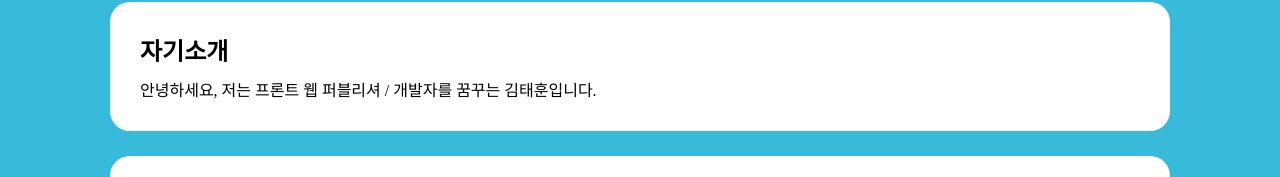
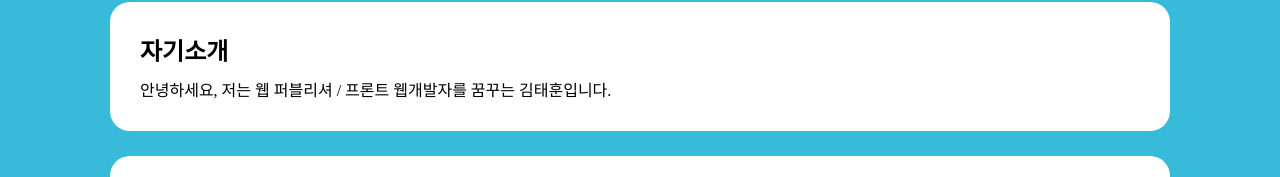
Before and after one commit to kth1257/To-do-list, a plain HTML site: page index.html in a window 1280 px wide. Shown: the part 397-574 px from the top of the page. Drawn offline with Linux system fonts and the light colour scheme; a web font is replaced by a local one.

Commit message:
second commit

```diff
--- a/index.html
+++ b/index.html
@@ -57,7 +57,7 @@
       <div id="about">
         <div id="about-wrap">
           <h2>자기소개</h2>
-        <p>안녕하세요, 저는 프론트 웹 퍼블리셔 / 개발자를 꿈꾸는 김태훈입니다.</p>
+        <p>안녕하세요, 저는 웹 퍼블리셔 / 프론트 웹개발자를 꿈꾸는 김태훈입니다.</p>
       </div> <!-- about end -->
         </div> <!-- about-wrap end -->
 
```
